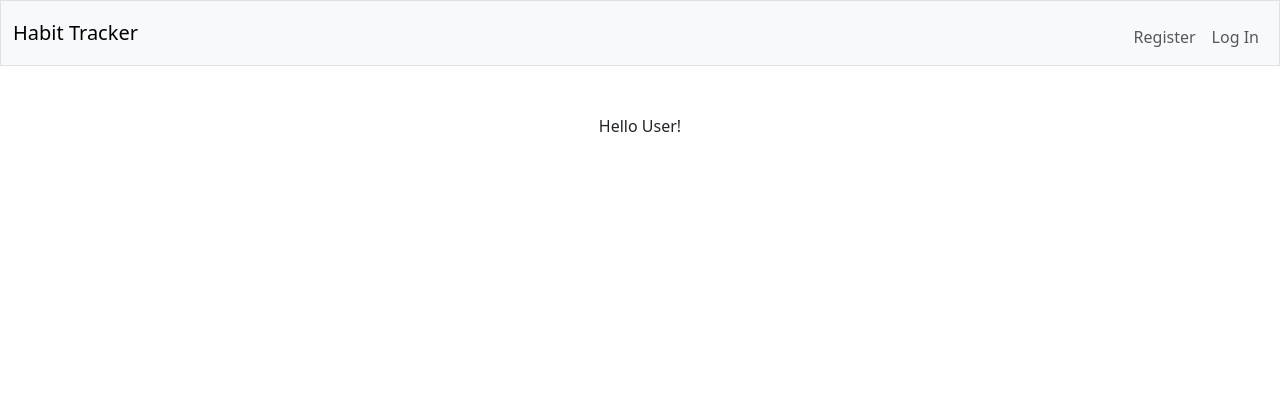
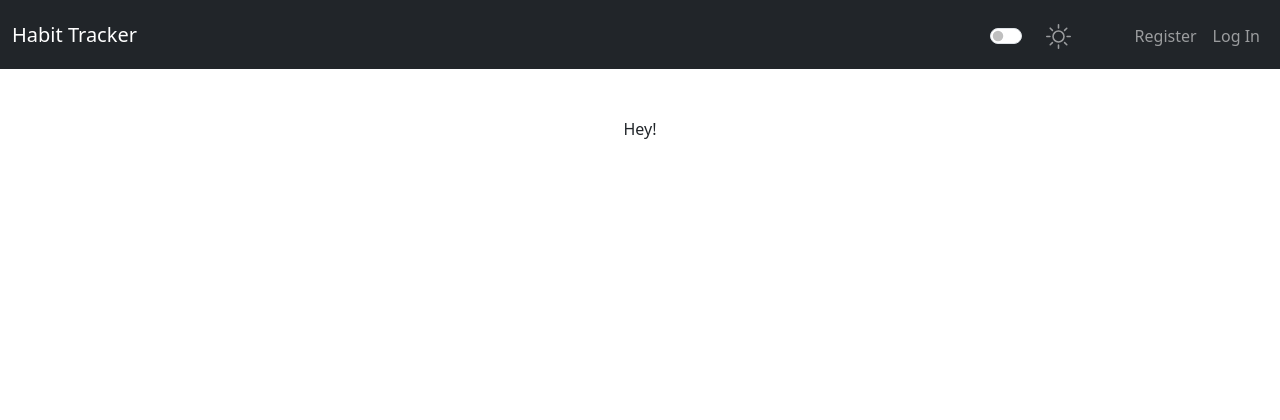
Before and after one commit to Jakub-Pinkowski/Habit-Tracker, a Flask app: page / in a window 1280 px wide. Shown: the top 420 px of the page. Run offline with Flask 3, Linux system fonts and the light colour scheme.

Commit message:
implemented dark mode

```diff
--- /dev/null
+++ b/static/script.js
@@ -0,0 +1,12 @@
+// Switch to dark more by modyfiying data-bs-theme class of the html element from auto to either dark or light using input checkbox with id lightSwitch
+
+document.addEventListener("DOMContentLoaded", function () {
+    const lightSwitch = document.getElementById("lightSwitch");
+    lightSwitch.addEventListener("change", function () {
+        if (this.checked) {
+            document.documentElement.setAttribute("data-bs-theme", "dark");
+        } else {
+            document.documentElement.setAttribute("data-bs-theme", "light");
+        }
+    })
+  });
--- a/static/styles.css
+++ b/static/styles.css
@@ -66,6 +66,15 @@ white-space: nowrap;
 --bs-btn-active-bg: #5a23c8;
 --bs-btn-active-border-color: #5a23c8;
 }
+
 .bd-mode-toggle {
 z-index: 1500;
 }
+
+#light_switch_container {
+    margin: 0 !important;
+}
+
+.light-switch-list-item {
+    margin-right: 3rem;
+}
--- a/templates/index.html
+++ b/templates/index.html
@@ -6,6 +6,6 @@
 
 {% block main %}
 
-Hello User!
+    Hey!
 
 {% endblock %}
--- a/templates/layout.html
+++ b/templates/layout.html
@@ -1,5 +1,5 @@
 <!DOCTYPE html>
-<html lang="en" class="h-100">
+<html lang="en" class="h-100" data-bs-theme="light">
 <head>
     <meta charset="UTF-8">
     <meta http-equiv="X-UA-Compatible" content="IE=edge">
@@ -7,13 +7,15 @@
 
     <!-- Bootstrap -->
     <link href="https://cdn.jsdelivr.net/npm/bootstrap@5.3.0-alpha2/dist/css/bootstrap.min.css" rel="stylesheet" integrity="sha384-aFq/bzH65dt+w6FI2ooMVUpc+21e0SRygnTpmBvdBgSdnuTN7QbdgL+OapgHtvPp" crossorigin="anonymous">
-    <link rel="stylesheet" href="./static/styles.css">
+    <link rel="stylesheet" href="/static/styles.css">
+
+    <!-- JavaScript -->
+    <script src="/static/script.js"></script>
 
     <title>{% block title %}{% endblock %}</title>
 </head>
 <body class="d-flex flex-column h-100">
-
-    <nav class="bg-light border navbar navbar-expand-md navbar-light">
+    <nav class="bg-dark navbar navbar-expand-md navbar-dark">
         <div class="container-fluid">
             <a class="navbar-brand" href="/">Habit Tracker</a>
             <button aria-controls="navbar" aria-expanded="false" aria-label="Toggle navigation" class="navbar-toggler" data-bs-target="#navbar" data-bs-toggle="collapse" type="button">
@@ -26,10 +28,52 @@
                         <li class="nav-item"><a class="nav-link" href="/buy">Dashboard</a></li>
                     </ul>
                     <ul class="navbar-nav ms-auto mt-2">
+                        <li class="nav-item light-switch-list-item">
+                            <a class="nav-link">
+                                <div class="form-check form-switch ms-auto mt-3 me-3" id="light_switch_container">
+                                    <label class="form-check-label ms-3" for="lightSwitch">
+                                    <svg
+                                        xmlns="http://www.w3.org/2000/svg"
+                                        width="25"
+                                        height="25"
+                                        fill="currentColor"
+                                        class="bi bi-brightness-high"
+                                        viewBox="0 0 16 16"
+                                    >
+                                        <path
+                                        d="M8 11a3 3 0 1 1 0-6 3 3 0 0 1 0 6zm0 1a4 4 0 1 0 0-8 4 4 0 0 0 0 8zM8 0a.5.5 0 0 1 .5.5v2a.5.5 0 0 1-1 0v-2A.5.5 0 0 1 8 0zm0 13a.5.5 0 0 1 .5.5v2a.5.5 0 0 1-1 0v-2A.5.5 0 0 1 8 13zm8-5a.5.5 0 0 1-.5.5h-2a.5.5 0 0 1 0-1h2a.5.5 0 0 1 .5.5zM3 8a.5.5 0 0 1-.5.5h-2a.5.5 0 0 1 0-1h2A.5.5 0 0 1 3 8zm10.657-5.657a.5.5 0 0 1 0 .707l-1.414 1.415a.5.5 0 1 1-.707-.708l1.414-1.414a.5.5 0 0 1 .707 0zm-9.193 9.193a.5.5 0 0 1 0 .707L3.05 13.657a.5.5 0 0 1-.707-.707l1.414-1.414a.5.5 0 0 1 .707 0zm9.193 2.121a.5.5 0 0 1-.707 0l-1.414-1.414a.5.5 0 0 1 .707-.707l1.414 1.414a.5.5 0 0 1 0 .707zM4.464 4.465a.5.5 0 0 1-.707 0L2.343 3.05a.5.5 0 1 1 .707-.707l1.414 1.414a.5.5 0 0 1 0 .708z"
+                                        />
+                                    </svg>
+                                    </label>
+                                    <input class="form-check-input" type="checkbox" id="lightSwitch"/>
+                                </div>
+                            </a>
+                        </li>
                         <li class="nav-item"><a class="nav-link" href="/logout">Log Out</a></li>
                     </ul>
                 {% else %}
                     <ul class="navbar-nav ms-auto mt-2">
+                        <li class="nav-item light-switch-list-item">
+                            <a class="nav-link">
+                                <div class="form-check form-switch ms-auto mt-3 me-3" id="light_switch_container">
+                                    <label class="form-check-label ms-3" for="lightSwitch">
+                                    <svg
+                                        xmlns="http://www.w3.org/2000/svg"
+                                        width="25"
+                                        height="25"
+                                        fill="currentColor"
+                                        class="bi bi-brightness-high"
+                                        viewBox="0 0 16 16"
+                                    >
+                                        <path
+                                        d="M8 11a3 3 0 1 1 0-6 3 3 0 0 1 0 6zm0 1a4 4 0 1 0 0-8 4 4 0 0 0 0 8zM8 0a.5.5 0 0 1 .5.5v2a.5.5 0 0 1-1 0v-2A.5.5 0 0 1 8 0zm0 13a.5.5 0 0 1 .5.5v2a.5.5 0 0 1-1 0v-2A.5.5 0 0 1 8 13zm8-5a.5.5 0 0 1-.5.5h-2a.5.5 0 0 1 0-1h2a.5.5 0 0 1 .5.5zM3 8a.5.5 0 0 1-.5.5h-2a.5.5 0 0 1 0-1h2A.5.5 0 0 1 3 8zm10.657-5.657a.5.5 0 0 1 0 .707l-1.414 1.415a.5.5 0 1 1-.707-.708l1.414-1.414a.5.5 0 0 1 .707 0zm-9.193 9.193a.5.5 0 0 1 0 .707L3.05 13.657a.5.5 0 0 1-.707-.707l1.414-1.414a.5.5 0 0 1 .707 0zm9.193 2.121a.5.5 0 0 1-.707 0l-1.414-1.414a.5.5 0 0 1 .707-.707l1.414 1.414a.5.5 0 0 1 0 .707zM4.464 4.465a.5.5 0 0 1-.707 0L2.343 3.05a.5.5 0 1 1 .707-.707l1.414 1.414a.5.5 0 0 1 0 .708z"
+                                        />
+                                    </svg>
+                                    </label>
+                                    <input class="form-check-input" type="checkbox" id="lightSwitch"/>
+                                </div>
+                            </a>
+                        </li>
                         <li class="nav-item"><a class="nav-link" href="/register">Register</a></li>
                         <li class="nav-item"><a class="nav-link" href="/login">Log In</a></li>
                     </ul>
```
Also changed, not shown: 2 other files.
